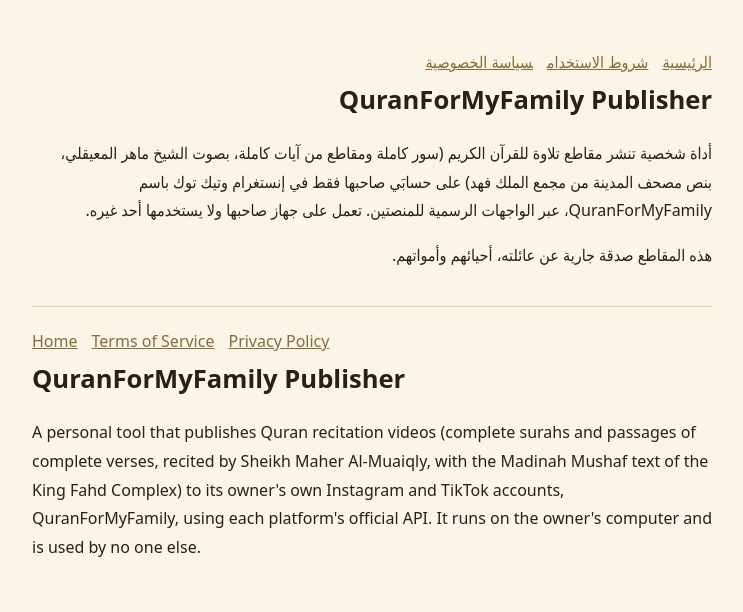
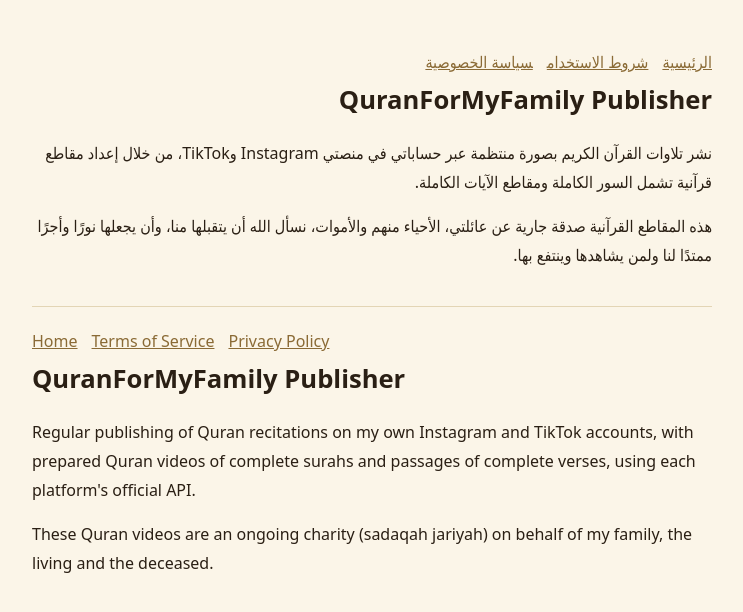
Before and after one commit to Rashid725/quranformyfamily-media, a plain HTML site: page index.html in a window 1280 px wide. Shown: the whole page, without its empty margins (268-1011 px from the left). Drawn offline with Linux system fonts and the light colour scheme.

Commit message:
Home page text (Rashid's wording)

```diff
--- a/index.html
+++ b/index.html
@@ -12,12 +12,13 @@
 <body><main>
 <nav><a href="index.html">الرئيسية</a><a href="terms.html">شروط الاستخدام</a><a href="privacy.html">سياسة الخصوصية</a></nav>
 <h1>QuranForMyFamily Publisher</h1>
-<p>أداة شخصية تنشر مقاطع تلاوة للقرآن الكريم (سور كاملة ومقاطع من آيات كاملة، بصوت الشيخ ماهر المعيقلي، بنص مصحف المدينة من مجمع الملك فهد) على حسابَي صاحبها فقط في إنستغرام وتيك توك باسم QuranForMyFamily، عبر الواجهات الرسمية للمنصتين. تعمل على جهاز صاحبها ولا يستخدمها أحد غيره.</p>
-<p>هذه المقاطع صدقة جارية عن عائلته، أحيائهم وأمواتهم.</p>
+<p>نشر تلاوات القرآن الكريم بصورة منتظمة عبر حساباتي في منصتي Instagram وTikTok، من خلال إعداد مقاطع قرآنية تشمل السور الكاملة ومقاطع الآيات الكاملة.</p>
+<p>هذه المقاطع القرآنية صدقة جارية عن عائلتي، الأحياء منهم والأموات، نسأل الله أن يتقبلها منا، وأن يجعلها نورًا وأجرًا ممتدًا لنا ولمن يشاهدها وينتفع بها.</p>
 <div class="en">
 <nav><a href="index.html">Home</a><a href="terms.html">Terms of Service</a><a href="privacy.html">Privacy Policy</a></nav>
 <h1>QuranForMyFamily Publisher</h1>
-<p>A personal tool that publishes Quran recitation videos (complete surahs and passages of complete verses, recited by Sheikh Maher Al-Muaiqly, with the Madinah Mushaf text of the King Fahd Complex) to its owner's own Instagram and TikTok accounts, QuranForMyFamily, using each platform's official API. It runs on the owner's computer and is used by no one else.</p>
+<p>Regular publishing of Quran recitations on my own Instagram and TikTok accounts, with prepared Quran videos of complete surahs and passages of complete verses, using each platform's official API.</p>
+<p>These Quran videos are an ongoing charity (sadaqah jariyah) on behalf of my family, the living and the deceased.</p>
 
 </div>
 </main></body></html>
```
